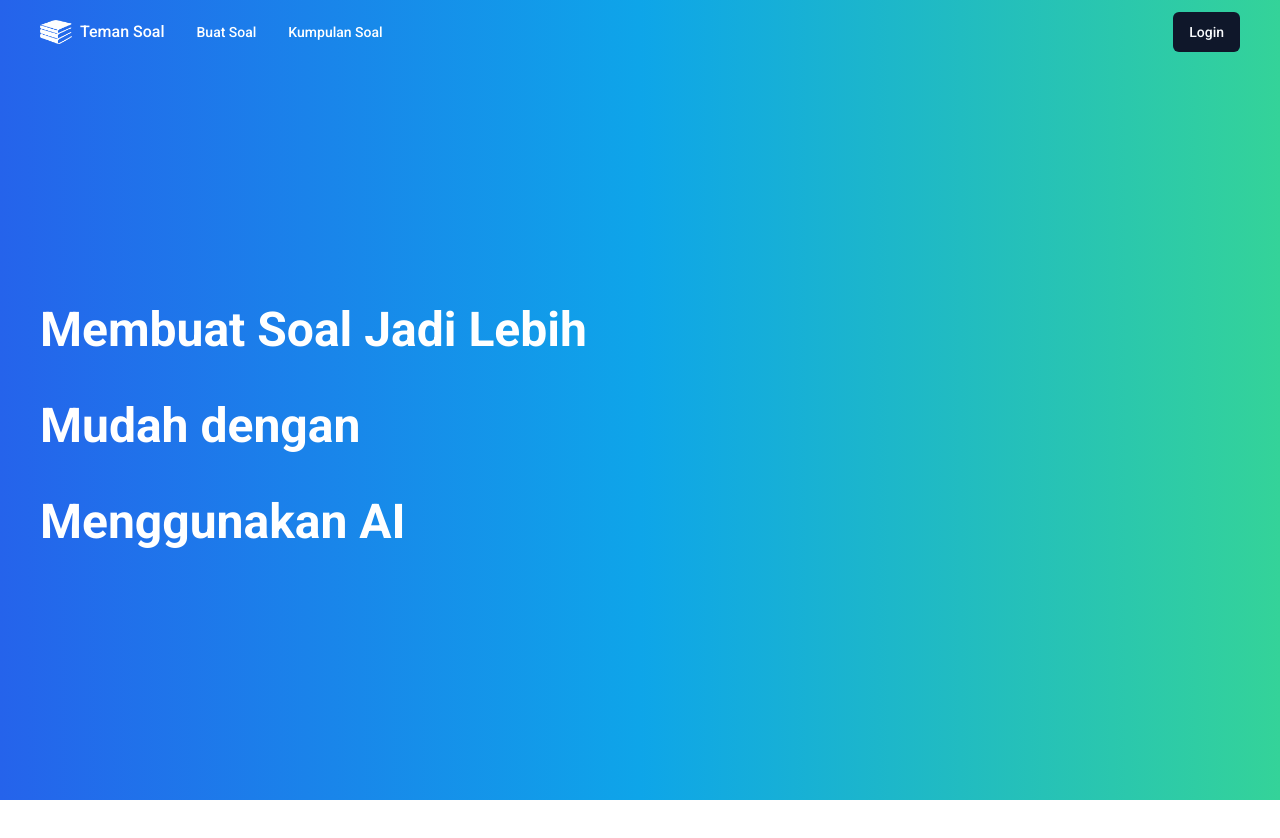
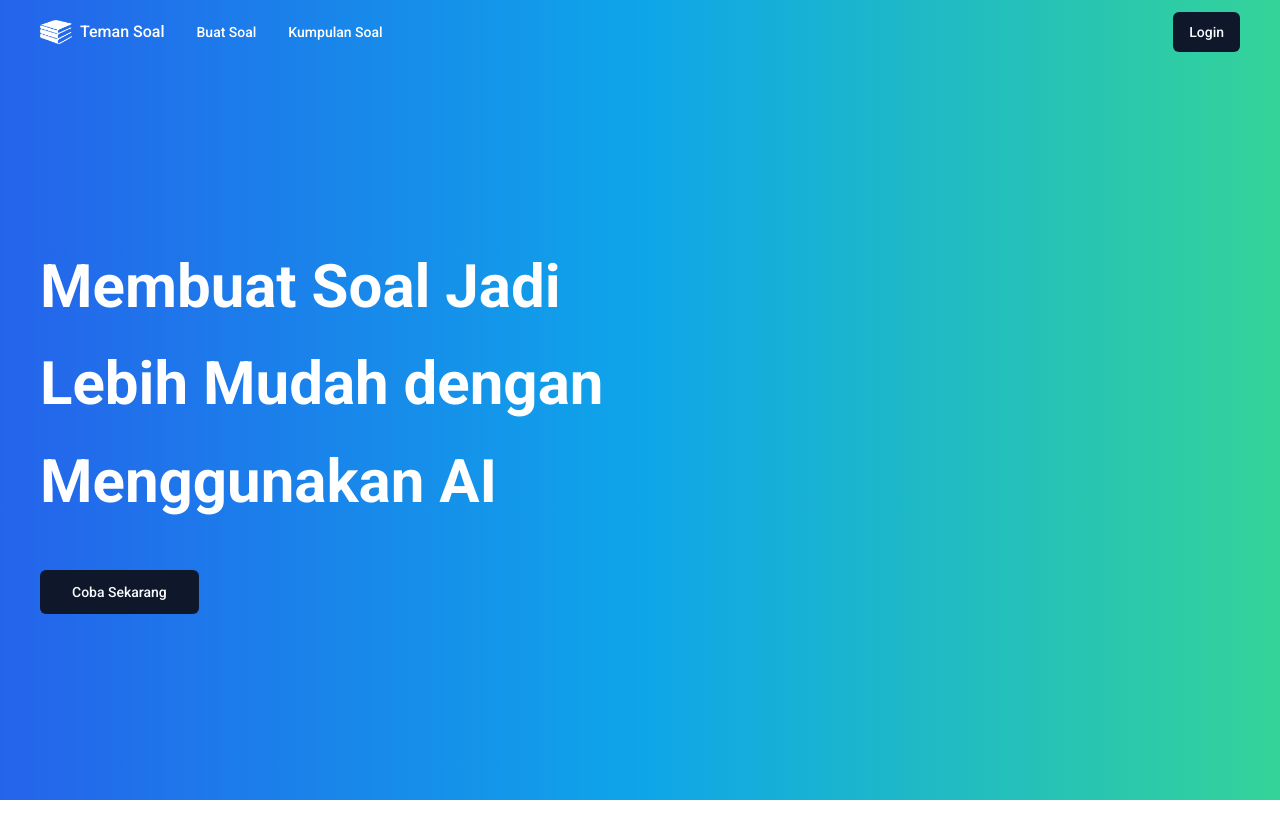
Before and after one commit to rianwp/temansoal, a Next.js app: page / in a window 1280 px wide. Shown: the top 838 px of the page. Built offline with nearby package versions, Linux system fonts and the light colour scheme.

Commit message:
add button and text to hero

```diff
--- a/components/main/hero/Hero.tsx
+++ b/components/main/hero/Hero.tsx
@@ -1,9 +1,15 @@
+import { Button } from "@/components/ui/button"
 import HeroText from "./HeroText"
 
 const Hero = () => {
   return (
     <div className="w-full landscape:h-screen hero-responsive bg-gradient-to-r from-blue-600 via-sky-500 to-emerald-400 -mt-16 pt-16 flex flex-col justify-center p-3 lg:px-10">
-      <HeroText/>
+      <div className="w-1/2">
+        <HeroText/>
+        <div className="flex flex-row mt-10">
+          <Button size="lg">Coba Sekarang</Button>
+        </div>
+      </div>
     </div>
   )
 }
--- a/components/main/hero/HeroText.tsx
+++ b/components/main/hero/HeroText.tsx
@@ -1,6 +1,6 @@
 const HeroText = () => {
   return (
-    <div className="text-white text-5xl font-bold w-1/2 leading-loose">Membuat Soal Jadi Lebih Mudah dengan Menggunakan AI</div>
+    <div className="text-white text-6xl font-bold leading-relaxed">Membuat Soal Jadi Lebih Mudah dengan Menggunakan AI</div>
   )
 }
 
```
